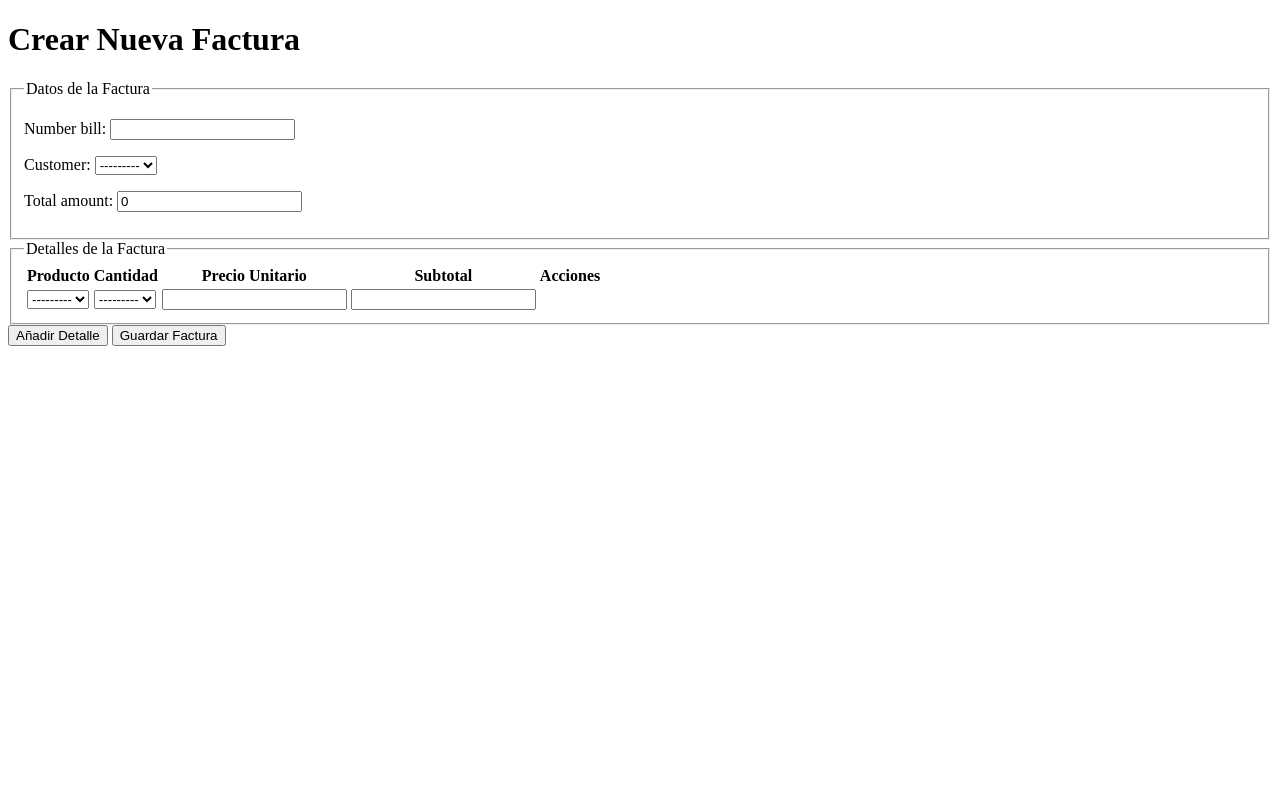
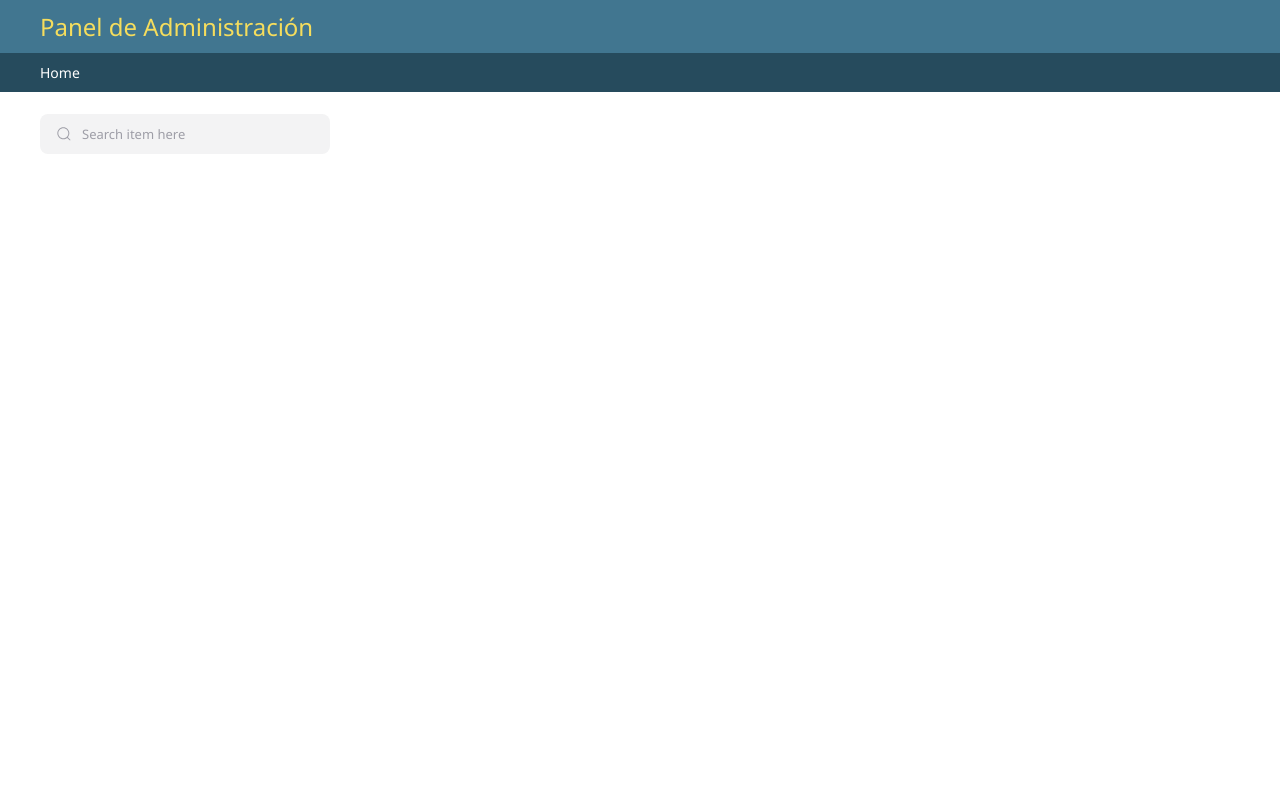
Before and after one commit to JohnAlexGuerrero/managerSuFerreteria, a Django app: page /sales/invoices/new/ in a window 1280 px wide. Run offline with Django 5.2, Linux system fonts and the light colour scheme; data that the repository does not hold is empty.

Commit message:
template and endpoint

```diff
--- /dev/null
+++ b/manager_app/main/urls.py
@@ -0,0 +1,6 @@
+from django.urls import path
+from main.views import list_products, filter_products
+
+urlpatterns = [
+
+]
--- a/manager_app/main/views.py
+++ b/manager_app/main/views.py
@@ -1,3 +1,31 @@
 from django.shortcuts import render
+from django.http import JsonResponse
+
+from main.models import Product
 
 # Create your views here.
+def list_products(request):
+    items = Product.objects.all()
+    return JsonResponse({
+        "items":[
+            {
+                "id":item.id,
+                "title":item.title,
+                "price":item.price
+            }
+            for item in items
+        ]
+    })
+
+def filter_products(request):
+    items = Product.objects.filter(title__contains=request.GET.get('query'))
+    return JsonResponse({
+        "items":[
+            {
+                "id":item.id,
+                "title":item.title,
+                "price":item.price
+            }
+            for item in items
+        ]
+    })
--- a/manager_app/manager_app/settings.py
+++ b/manager_app/manager_app/settings.py
@@ -116,6 +116,7 @@ AUTH_PASSWORD_VALIDATORS = [
 ]
 
 CORS_ORIGIN_ALLOW_ALL = True
+
 CORS_ORIGIN_WHITELIST = [
     "http://localhost:8000",
 ]
--- a/manager_app/manager_app/urls.py
+++ b/manager_app/manager_app/urls.py
@@ -20,5 +20,5 @@ from django.urls import path, include
 urlpatterns = [
     path('admin/', admin.site.urls),
     path('sales/', include('sales.urls')),
-    path('api/v1/sales/', include('sales.urls')),
+    path('api/v1/', include('sales.urls')),
 ]
--- a/manager_app/sales/urls.py
+++ b/manager_app/sales/urls.py
@@ -1,9 +1,16 @@
 from django.urls import path
 from sales.views import create_bill, home, list_bills, total_balance
+from main.views import list_products, filter_products
 
 urlpatterns = [
     path('', home, name='home'),
     path('invoices/new/', create_bill, name='invoice_new'),
-    path('list-invoices/', list_bills, name='list-invoices'),
-    path('list-invoices/balance/', total_balance, name='list-invoices-balance'),
+
+    # api route
+    path('sales/list-invoices/', list_bills, name='list-invoices'),
+
+    path('sales/list-invoices/balance/', total_balance, name='list-invoices-balance'),
+
+    path('inventory/products/',list_products,name='products'),
+    path('inventory/products/search/',filter_products,name='filter_products'),
 ]
--- a/manager_app/sales/views.py
+++ b/manager_app/sales/views.py
@@ -2,8 +2,9 @@ from django.shortcuts import render
 from django.core.paginator import Paginator
 from django.db.models import Sum
 
-from sales.models import Bill
+from sales.models import Bill, Order
 from main.models import Purchase
+from cash_register.models import Transaction
 
 from sales.forms import BillForm, OrderForm
 from django.http import JsonResponse
@@ -27,7 +28,7 @@ def list_bills(request):
                 "id": bill.id,
                 "number_bill": bill.number_bill,
                 "customer": bill.customer.customer_name,
-                "value": bill.total_amount,
+                "value": f'{bill.total_amount:,.0f}',
                 "date": bill.sale_date,
                 "is_paid": bill.is_paid
             }
@@ -37,24 +38,20 @@ def list_bills(request):
     })
 
 def total_balance(request):
-    total_sales = Bill.objects.all().aggregate(Sum('total_amount'))['total_amount__sum']
-    total_purchase = Purchase.objects.all().aggregate(Sum('total_amount'))['total_amount__sum']
-    total_balance = total_sales - total_purchase
+    total_sales = Transaction.objects.all().aggregate(Sum('total'))['total__sum']
+    item_order = Order.objects.filter(bill__is_paid=True)
+    total_cost_sales = [(x.quantity * x.product.price) for x in item_order]
+    print(total_cost_sales)
+    total_balance = total_sales - sum(total_cost_sales)
     return JsonResponse({
-        "balance": total_balance,
-        "ventas": total_sales,
-        "compras": total_purchase
+        "balance": f'{total_balance:,.0f}',
+        "pct_balance": f'{((total_balance / total_sales) * 100):,.1f}',
+        "ventas": f'{total_sales:,.0f}',
+        "costos": f'{sum(total_cost_sales):,.0f}'
     })
 
 def create_bill(request):
-    if request.method == 'POST':
-        form = BillForm(request.POST)
-        order_formset = OrderForm(request.POST)
-    else:
-        form = BillForm()
-        order_formset = OrderForm()
-
     return render(request, 'invoices/create_bill.html', {
-        'form': form,
-        'order_formset': order_formset
+        # 'form': form,
+        # 'order_formset': order_formset
     })
--- a/manager_app/templates/includes/card_dash.html
+++ b/manager_app/templates/includes/card_dash.html
@@ -80,7 +80,7 @@
     const response = await fetch(`http://localhost:8000/api/v1/sales/list-invoices/balance/`)
     const resData = await response.json()
 
-    for(let strName of ['balance','ventas','compras']){
+    for(let strName of ['balance','ventas','costos']){
       const div = document.createElement('div')
       div.classList.add("col-sm-4")
 
@@ -102,7 +102,7 @@
                 <path
                   d="M1408 1216q0 26-19 45t-45 19h-896q-26 0-45-19t-19-45 19-45l448-448q19-19 45-19t45 19l448 448q19 19 19 45z">
                 </path>
-              </svg> 20%
+              </svg> ${resData['pct_balance']}%
             </p>
           </div>
           <div class="data" >
--- /dev/null
+++ b/manager_app/templates/includes/search.html
@@ -0,0 +1,50 @@
+<style>
+    /* From Uiverse.io by alexruix */
+.group {
+    display: flex;
+    line-height: 28px;
+    align-items: center;
+    position: relative;
+    max-width: 290px;
+    margin-bottom: 1.5rem;
+   }
+
+   .input {
+    width: 100%;
+    height: 40px;
+    line-height: 28px;
+    padding: 0 1rem;
+    padding-left: 2.5rem;
+    border: 2px solid transparent;
+    border-radius: 8px;
+    outline: none;
+    background-color: #f3f3f4;
+    color: #0d0c22;
+    transition: .3s ease;
+   }
+
+   .input::placeholder {
+    color: #9e9ea7;
+   }
+
+   .input:focus, input:hover {
+    outline: none;
+    border-color: rgba(234,76,137,0.4);
+    background-color: #fff;
+    box-shadow: 0 0 0 4px rgb(234 76 137 / 10%);
+   }
+
+   .icon {
+    position: absolute;
+    left: 1rem;
+    fill: #9e9ea7;
+    width: 1rem;
+    height: 1rem;
+   }
+
+</style>
+
+<div class="group">
+  <svg class="icon" aria-hidden="true" viewBox="0 0 24 24"><g><path d="M21.53 20.47l-3.66-3.66C19.195 15.24 20 13.214 20 11c0-4.97-4.03-9-9-9s-9 4.03-9 9 4.03 9 9 9c2.215 0 4.24-.804 5.808-2.13l3.66 3.66c.147.146.34.22.53.22s.385-.073.53-.22c.295-.293.295-.767.002-1.06zM3.5 11c0-4.135 3.365-7.5 7.5-7.5s7.5 3.365 7.5 7.5-3.365 7.5-7.5 7.5-7.5-3.365-7.5-7.5z"></path></g></svg>
+  <input placeholder="Search item here" type="search" class="input" id="idInputSearch" name='search'>
+</div>
--- a/manager_app/templates/invoices/create_bill.html
+++ b/manager_app/templates/invoices/create_bill.html
@@ -1,71 +1,13 @@
-<!DOCTYPE html>
-<html lang="es">
-<head>
-    <meta charset="UTF-8">
-    <meta name="viewport" content="width=device-width, initial-scale=1.0">
-    <title>Crear Factura</title>
-    <!-- Agrega aquí los enlaces a tus archivos de CSS -->
-</head>
-<body>
-    <h1>Crear Nueva Factura</h1>
+{% extends "admin/base_site.html" %}
 
-    <form method="POST">
-        {% csrf_token %}
-        <fieldset>
-            <legend>Datos de la Factura</legend>
-            {{ form.as_p }}
-        </fieldset>
+{% block title %}Panel de control - Invoice{% endblock title %}
 
-        <fieldset>
-            <legend>Detalles de la Factura</legend>
-            {{ order_formset.management_form }}
-            <table>
-                <thead>
-                    <tr>
-                        <th>Producto</th>
-                        <th>Cantidad</th>
-                        <th>Precio Unitario</th>
-                        <th>Subtotal</th>
-                        <th>Acciones</th>
-                    </tr>
-                </thead>
-                <tbody>
-                    {% comment %} {% for form in order_formset %} {% endcomment %}
-                    <tr>
-                        <td>{{ order_formset.bill }}</td>
-                        <td>{{ order_formset.product }}</td>
-                        <td>{{ order_formset.price }}</td>
-                        <td>{{ order_formset.quantity }}</td>
-                        <td>
-                            <!-- El subtotal se calcularía dinámicamente en la vista o mediante JavaScript -->
-                            {% if order_formset.instance.pk %}
-                                {{ order_formset.instance.subtotal }}
-                            {% endif %}
-                        </td>
-                        <td>
-                            <!-- Botón para eliminar el detalle si es un formulario vacío -->
-                            {% if order_formset.instance.pk %}
-                                <input type="checkbox" name="{{ order_formset.prefix }}-DELETE"> Eliminar
-                            {% endif %}
-                        </td>
-                    </tr>
-                    {% comment %} {% endfor %} {% endcomment %}
-                </tbody>
-            </table>
-        </fieldset>
+{% block content %}
+<div>
+    {% include "product/list_product.html" %}
+</div>
 
-        <button type="button" id="add-detail">Añadir Detalle</button>
+<script>
 
-        <button type="submit">Guardar Factura</button>
-    </form>
-
-    <!-- Agrega aquí tus scripts de JavaScript, si es necesario -->
-    <script>
-        document.getElementById('add-detail').addEventListener('click', function() {
-            // JavaScript para clonar un formulario de detalle vacío
-            let formIdx = document.querySelectorAll('tbody tr').length;
-            let newForm = document.querySelector('tbody tr').cloneNode(true);
-
-            newForm.innerHTML = newForm.innerHTML.replace
-        }
-    </script>
+</script>
+{% endblock content %}
--- a/manager_app/templates/invoices/index.html
+++ b/manager_app/templates/invoices/index.html
@@ -51,7 +51,6 @@
         </ul>
     </nav>
 </div>
-{{ block.super }}  Esto incluye el contenido original
 
 <script>
     const tableEl = document.querySelector('#table-invoices')
--- /dev/null
+++ b/manager_app/templates/product/list_product.html
@@ -0,0 +1,136 @@
+<style>
+.card-product {
+    position: relative;
+    width: 10.5em;
+    height: 12em;
+    border: 0;
+    /*box-shadow: 0px 1px 13px rgba(0,0,0,0.1);*/
+    cursor: pointer;
+    transition: all 120ms;
+    display: flex;
+    align-items: center;
+    justify-content: center;
+    background: transparent;
+    padding: 0.5em;
+    padding-bottom: 3.4em;
+  }
+
+  .card-product::after {
+    content: "Add to Cart";
+    padding-top: 1.25em;
+    padding-left: 1.25em;
+    position: absolute;
+    left: 0;
+    bottom: -60px;
+    background: #00AC7C;
+    color: #fff;
+    height: 2.5em;
+    width: 90%;
+    transition: all 80ms;
+    font-weight: 600;
+    text-transform: uppercase;
+    opacity: 0;
+  }
+
+  .card-product .title {
+    font-family: Arial, Helvetica, sans-serif;
+    font-size: 0.9em;
+    position: absolute;
+    left: 0.625em;
+    bottom: 1.875em;
+    font-weight: 700;
+    color: #000;
+  }
+
+  .card-product .price {
+    font-family: Impact, Haettenschweiler, 'Arial Narrow Bold', sans-serif;
+    font-size: 0.9em;
+    position: absolute;
+    left: 0.625em;
+    bottom: 0.625em;
+    color: #000;
+  }
+
+  .card-product:hover::after {
+    bottom: 0;
+    opacity: 1;
+  }
+
+  .card-product:active {
+    transform: scale(0.98);
+  }
+
+  .card:active::after {
+    content: "Added !";
+    height: 3.125em;
+  }
+
+  .text {
+    max-width: 55px;
+  }
+
+  .image {
+    background: rgb(253, 248, 248);
+    width: 100%;
+    height: 100%;
+    display: grid;
+    place-items: center;
+    margin-bottom: 1rem;
+    border: 0.5px solid #f0e7e7;
+  }
+
+  .table-product{
+    height: 500px;
+    overflow: scroll;
+    display: grid;
+    grid-template-columns: auto auto auto auto;
+  }
+
+</style>
+
+<div class="card">
+  <div class="card-body">
+    {% include "includes/search.html" %}
+
+    <div class="table-product" id="idApp"></div>
+  </div>
+</div>
+
+
+<script>
+    const appEl = document.querySelector('#idApp')
+    const searchEl = document.querySelector('#idInputSearch')
+    const baseUrl = `http://localhost:8000/api/v1/inventory/products/`
+
+    searchEl.addEventListener('input', e => filterProducts(e))
+
+    const filterProducts = (e)=>{
+      e.preventDefault()
+      let  url = baseUrl.concat("search?query=",e.target.value)
+      console.log(url);
+      getProducts(url);
+    }
+
+    const getProducts = async(url)=>{
+        const response = await fetch(url)
+        const resData = await response.json()
+
+        resData.items.forEach(el =>{
+            const div = document.createElement('div')
+            div.innerHTML = `
+                <div class="card-product">
+                <div class="image"><span class="text">This is a chair.</span></div>
+                <span class="title">${el.title}</span>
+                <span class="price">$ ${el.price}</span>
+                </div>
+            `
+            appEl.appendChild(div)
+        })
+    }
+
+    window.addEventListener("load", function (event) {
+      getProducts(baseUrl)
+      console.log("'Todos los recursos terminaron de cargar!");
+    });
+
+</script>
```
Also changed, not shown: manager_app/templates/product/category.html (added).
